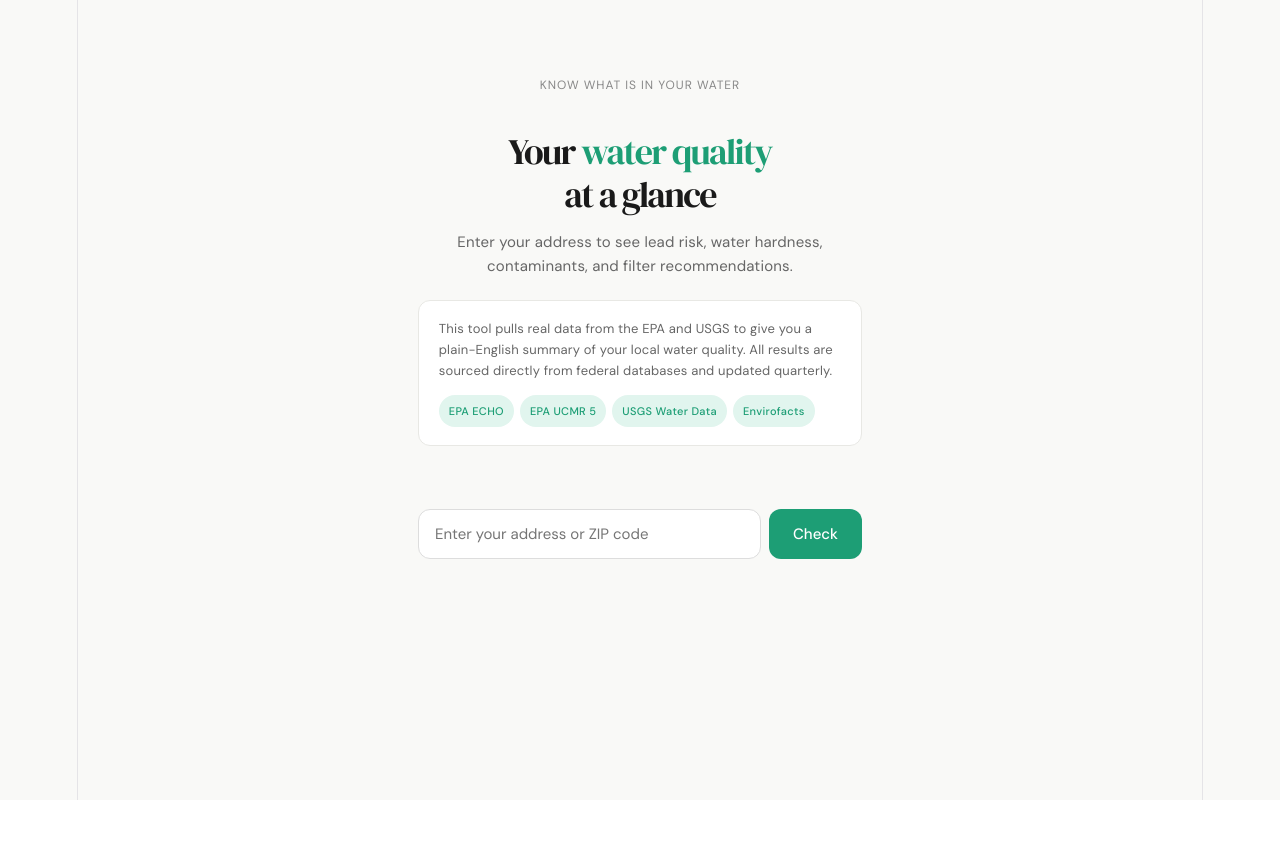
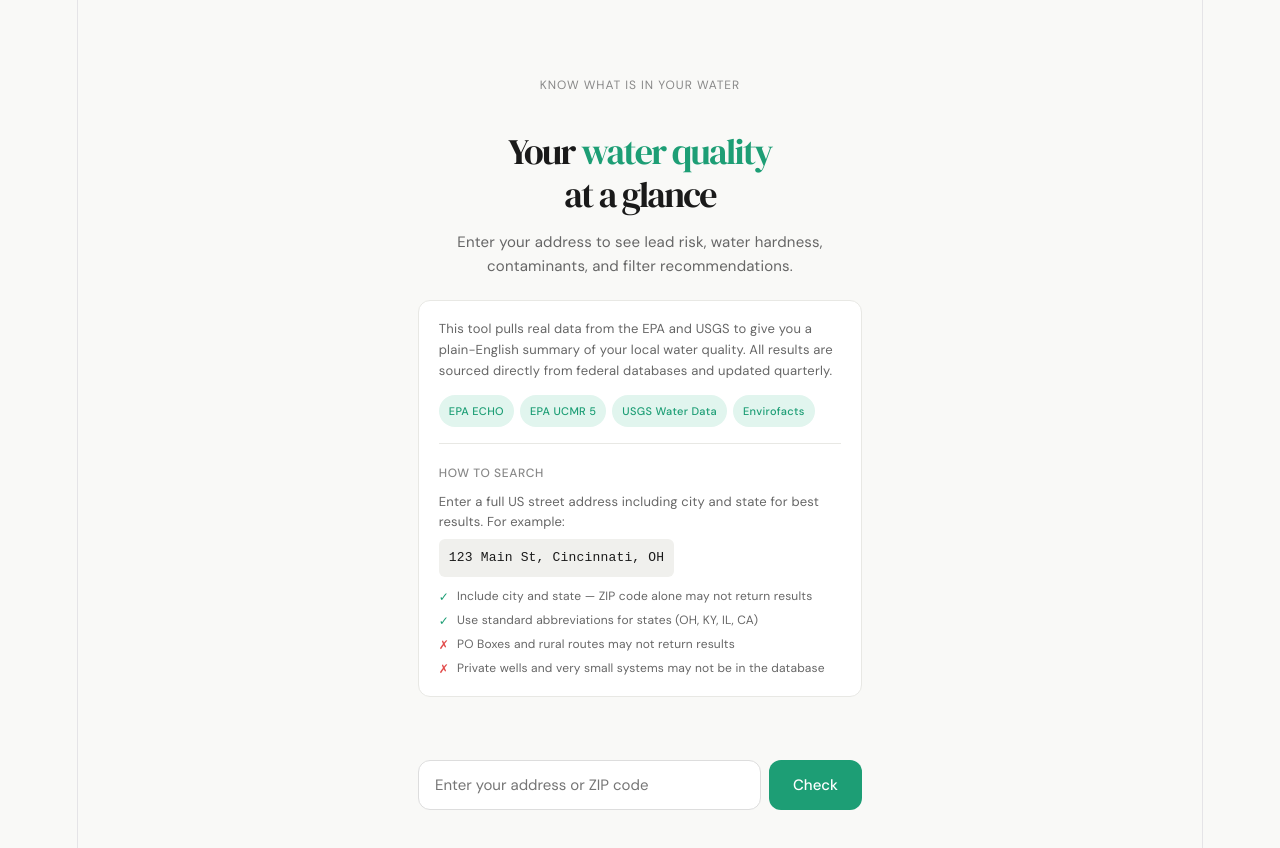
Before and after one commit to darkhalo47/water-quality-app, a React (Vite) app: page / in a window 1280 px wide. Shown: the top 848 px of the page. Before the commit the page ends 800 px from the top, so only its background shows below. Built offline with nearby package versions, Linux system fonts and the light colour scheme.

Commit message:
Add PFAS UCMR5 data, address search instructions, improved error messaging

```diff
--- a/src/App.css
+++ b/src/App.css
@@ -891,6 +891,69 @@ a.hero-chip:hover {
   line-height: 1.5;
 }
 
+.hero-instructions {
+  margin-top: 0.875rem;
+  padding-top: 0.875rem;
+  border-top: 0.5px solid #e8e8e4;
+}
+
+.hero-instructions-title {
+  font-size: 12px;
+  font-weight: 500;
+  text-transform: uppercase;
+  letter-spacing: 0.05em;
+  color: #888;
+  margin-bottom: 6px;
+}
+
+.hero-instructions p {
+  font-size: 13px;
+  color: #666;
+  line-height: 1.5;
+  margin-bottom: 8px;
+}
+
+.hero-example {
+  font-family: monospace;
+  font-size: 13px;
+  background: #f0f0ed;
+  border-radius: 6px;
+  padding: 6px 10px;
+  color: #1a1a1a;
+  margin-bottom: 10px;
+  display: inline-block;
+}
+
+.hero-instructions-notes {
+  display: flex;
+  flex-direction: column;
+  gap: 5px;
+}
+
+.hero-instructions-note {
+  display: flex;
+  align-items: flex-start;
+  gap: 8px;
+  font-size: 12px;
+  color: #666;
+  line-height: 1.5;
+}
+
+.hero-note-icon {
+  font-size: 12px;
+  font-weight: 600;
+  flex-shrink: 0;
+  margin-top: 1px;
+}
+
+.hero-instructions-note:nth-child(-n+2) .hero-note-icon {
+  color: #1D9E75;
+}
+
+.hero-instructions-note:nth-child(n+3) .hero-note-icon {
+  color: #E24B4A;
+}
+
 /* DISCLAIMER */
 .disclaimer {
   font-size: 11px;
--- a/src/App.jsx
+++ b/src/App.jsx
@@ -272,7 +272,7 @@ function App() {
       ])
 
       const wsData = await wsRes.json()
-      if (wsData.error) throw new Error('No water system found for this address.')
+      if (wsData.error) throw new Error('No water system found for "' + city + ', ' + state + '". This may be because your area is served by a regional water district not listed under your city name. Try searching for a nearby larger city, or visit EPA ECHO directly at echo.epa.gov to find your utility.')
       setAllSystems(wsData.allSystems || [])
 
       const [violRes, pfasRes] = await Promise.all([
@@ -842,6 +842,29 @@ function App() {
             <a href="https://www.usgs.gov/special-topics/water-science-school/science/hardness-water" target="_blank" rel="noreferrer" className="hero-chip">USGS Water Data</a>
             <a href="https://www.epa.gov/enviro/envirofacts-data-service-api" target="_blank" rel="noreferrer" className="hero-chip">Envirofacts</a>
           </div>
+          <div className="hero-instructions">
+            <div className="hero-instructions-title">How to search</div>
+            <p>Enter a full US street address including city and state for best results. For example:</p>
+            <div className="hero-example">123 Main St, Cincinnati, OH</div>
+            <div className="hero-instructions-notes">
+              <div className="hero-instructions-note">
+                <span className="hero-note-icon">✓</span>
+                <span>Include city and state — ZIP code alone may not return results</span>
+              </div>
+              <div className="hero-instructions-note">
+                <span className="hero-note-icon">✓</span>
+                <span>Use standard abbreviations for states (OH, KY, IL, CA)</span>
+              </div>
+              <div className="hero-instructions-note">
+                <span className="hero-note-icon">✗</span>
+                <span>PO Boxes and rural routes may not return results</span>
+              </div>
+              <div className="hero-instructions-note">
+                <span className="hero-note-icon">✗</span>
+                <span>Private wells and very small systems may not be in the database</span>
+              </div>
+            </div>
+          </div>
         </div>
       </div>
 
```
